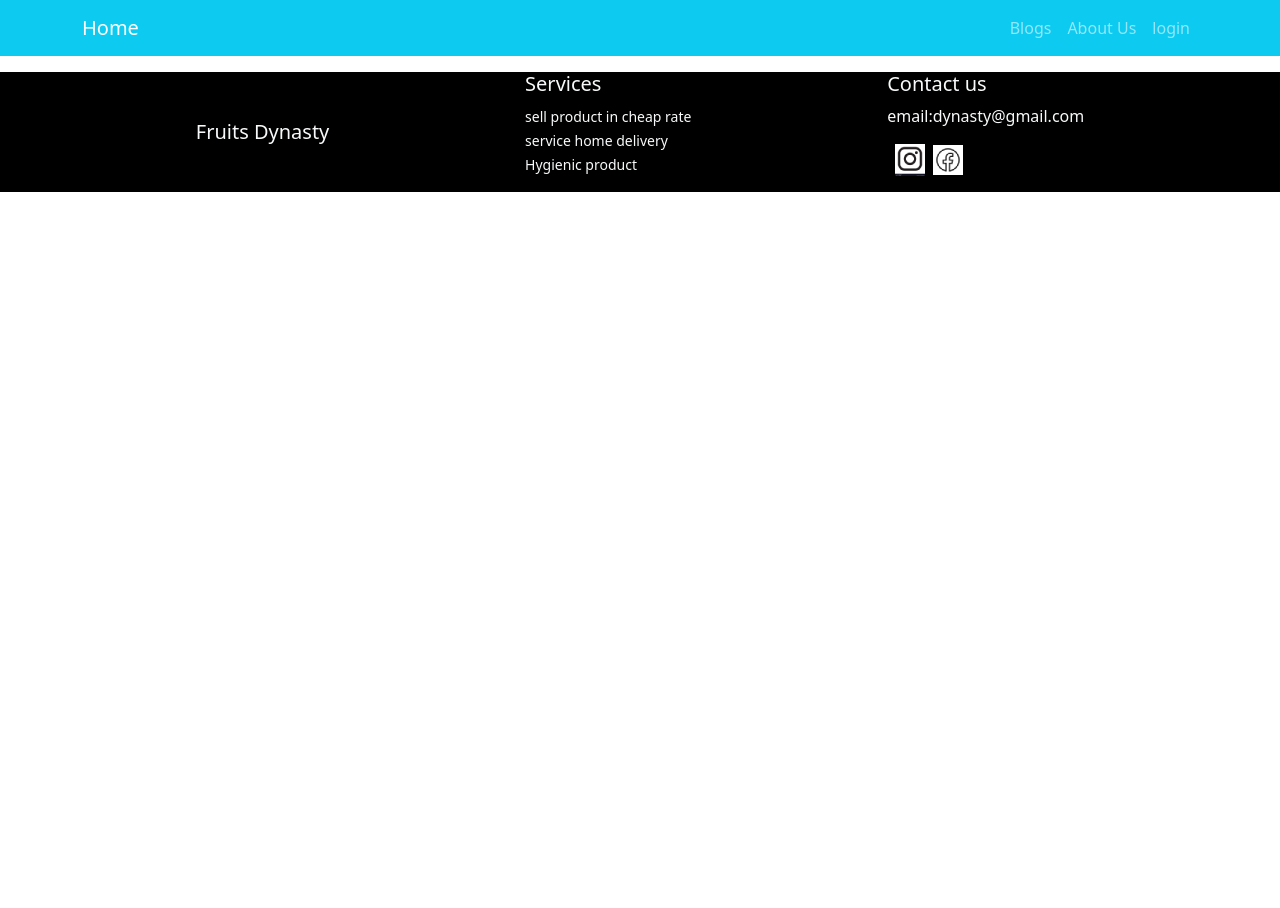
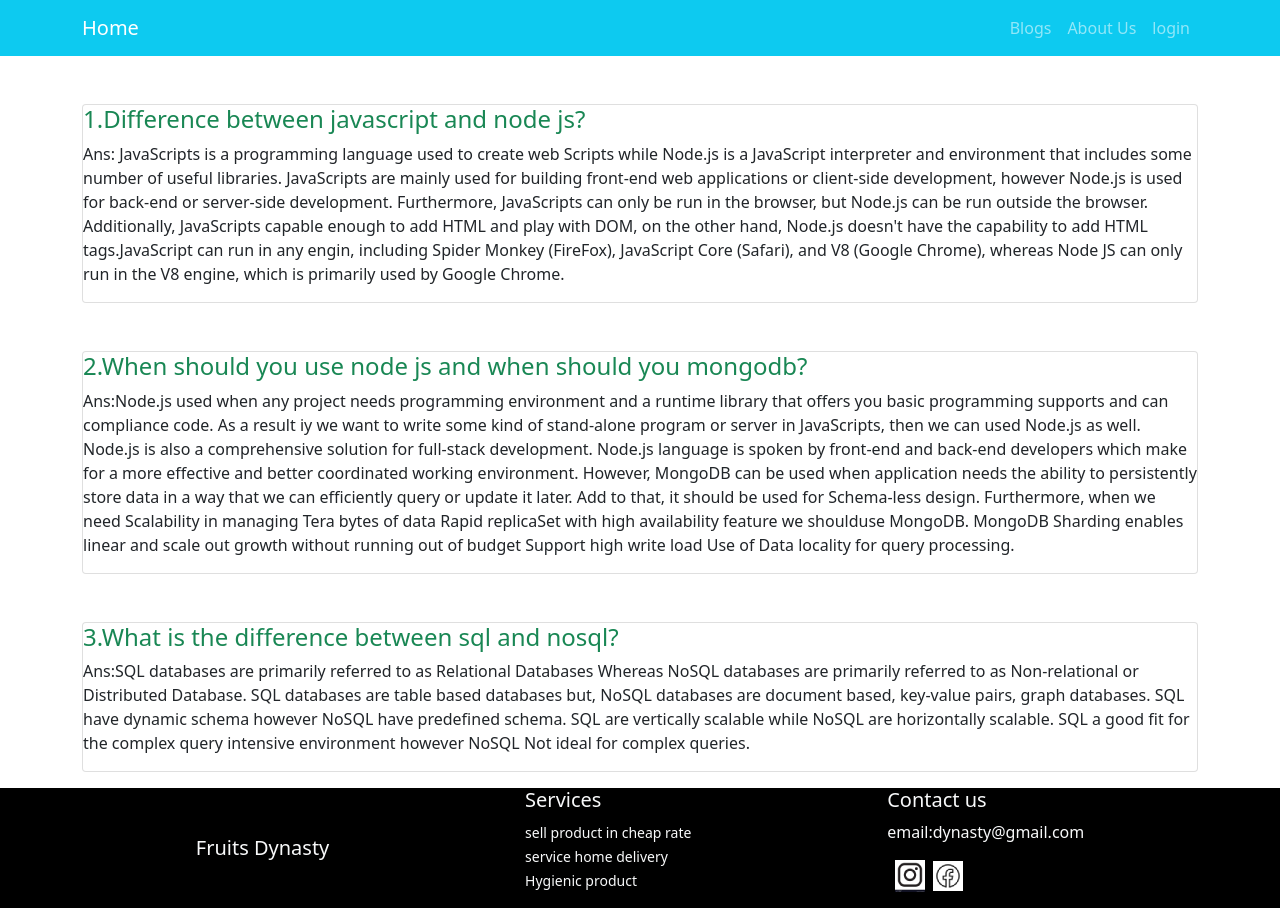
Before and after one commit to Eshshatabdi/fruits-dinesty-client-side, a React (Create React App) app: page /blogs in a window 1280 px wide. Before the commit the page ends 800 px from the top, so only its background shows below. Built offline with nearby package versions, Linux system fonts and the light colour scheme; no server answers.

Commit message:
more item set

```diff
--- a/package.json
+++ b/package.json
@@ -6,6 +6,7 @@
     "@testing-library/jest-dom": "^5.16.4",
     "@testing-library/react": "^13.1.1",
     "@testing-library/user-event": "^13.5.0",
+    "axios": "^0.27.2",
     "bootstrap": "^5.1.3",
     "firebase": "^9.7.0",
     "react": "^18.1.0",
@@ -15,6 +16,7 @@
     "react-hook-form": "^7.30.0",
     "react-router-dom": "^6.3.0",
     "react-scripts": "5.0.1",
+    "react-toastify": "^9.0.1",
     "web-vitals": "^2.1.4"
   },
   "scripts": {
--- a/src/App.js
+++ b/src/App.js
@@ -15,7 +15,8 @@ import Blogs from './Components/Blogs/Blogs';
 import PageNotFound from './Components/PageNotFound/PageNotFound';
 import Footer from './Components/Footer/Footer';
 import About from './Components/About/About';
-// import 'react-toastify/dist/ReactToastify.css'
+import 'react-toastify/dist/ReactToastify.css'
+import { ToastContainer } from 'react-toastify';
 
 
 
@@ -42,7 +43,7 @@ function App() {
         <Route path='*' element={<PageNotFound></PageNotFound>}></Route>
       </Routes>
       <Footer></Footer>
-      {/* <ToastContainer /> */}
+      <ToastContainer />
 
 
     </div>
--- a/src/Components/About/About.js
+++ b/src/Components/About/About.js
@@ -5,7 +5,9 @@ const About = () => {
     return (
         <div className='container mt-5'>
             <div className="row justify-content-center align-items-center ">
+                <h2 className='text-center text-success'>Abou our Quality</h2>
                 <div className="col-md-6">
+
                     <h2 className='text-success text-center'>Our Quality and Storage</h2>
                     <div className="card">
                         <p className=''>
@@ -17,6 +19,7 @@ const About = () => {
                 </div>
                 <div className="col-md-6 mt-5">
                     <img className='w-100' src={quality} alt="" />
+                    https://stormy-depths-75418.herokuapp.com/
                 </div>
             </div>
 
--- a/src/Components/AddItem/AddItem.js
+++ b/src/Components/AddItem/AddItem.js
@@ -12,9 +12,10 @@ const AddItem = () => {
         const description = event.target.description.value;
         const supplierName = user?.displayName;
         const supplierEmail = user?.email;
+        const sold = 0;
         const img = event.target.img.value;
 
-        const data = { name, description, img, price, quantity, supplierName, supplierEmail }
+        const data = { name, description, img, price, quantity, supplierName, supplierEmail, sold }
         const url = `http://localhost:5000/service`
         fetch(url, {
 
@@ -23,7 +24,7 @@ const AddItem = () => {
             headers: {
                 'content-type': 'application/json'
             },
-            body: JSON.stringify(data)
+            body: JSON.stringify(data),
         })
             .then(res => res.json())
             .then(data => alert('successfully data added'))
--- a/src/Components/Blogs/Blogs.js
+++ b/src/Components/Blogs/Blogs.js
@@ -2,7 +2,40 @@ import React from 'react';
 
 const Blogs = () => {
     return (
-        <div>
+        <div className='container mt-2'>
+            <div className="col-md-12">
+                <div className="card my-5">
+                    <h4 className='text-success'> 1.Difference between javascript and node js?</h4>
+                    <p>Ans:
+                        JavaScripts is a programming language used to create web Scripts while Node.js is a JavaScript interpreter and environment that includes some number of useful libraries. JavaScripts are mainly used for building front-end web applications or client-side development, however Node.js is used for back-end or server-side development. Furthermore, JavaScripts can only be run in the browser, but Node.js can be run outside the browser. Additionally, JavaScripts capable enough to add HTML and play with DOM, on the other hand, Node.js doesn't have the capability to add HTML tags.JavaScript can run in any engin, including Spider Monkey (FireFox),
+                        JavaScript Core (Safari), and V8 (Google Chrome), whereas Node JS can only run in the V8 engine, which is primarily used by Google Chrome.
+                    </p>
+                </div>
+                <div className="col-md-12">
+                    <div className="card mb-5">
+
+                        <h4 className='text-success' >2.When should you use node js and when should you mongodb?</h4>
+                        <p>Ans:Node.js used when any project needs programming environment and a runtime library that offers you basic programming supports and can compliance code. As a result iy we want to write some kind of stand-alone program or server in JavaScripts, then we can used Node.js as well. Node.js is also a comprehensive solution for full-stack development. Node.js language is spoken by front-end and back-end developers which make for a more effective and better coordinated working environment.
+                            However, MongoDB can be used when application needs the ability to persistently store data in a way that we can efficiently query or update it later. Add to that, it should be used for Schema-less design. Furthermore, when we need Scalability in managing Tera bytes of data
+                            Rapid replicaSet with high availability feature we shoulduse MongoDB. MongoDB Sharding enables linear and scale out growth without running out of budget Support high write load Use of Data locality for query processing.
+                        </p>
+
+                    </div>
+                </div>
+                <div className="col-md-12">
+
+                    <div className="card">
+                        <h4 className='text-success'>3.What is the difference between sql and nosql?</h4>
+                        <p>Ans:SQL databases are primarily referred to as Relational Databases
+                            Whereas NoSQL databases are primarily referred to as Non-relational or Distributed Database. SQL databases are table based databases but, NoSQL databases are document based, key-value pairs, graph databases.
+                            SQL have dynamic schema however NoSQL have predefined schema.
+                            SQL are vertically scalable while NoSQL
+                            are horizontally scalable.
+                            SQL a good fit for the complex query intensive environment however NoSQL Not ideal for complex queries.</p>
+                    </div>
+                </div>
+
+            </div>
 
         </div>
     );
--- a/src/Components/Home/Item/Item.js
+++ b/src/Components/Home/Item/Item.js
@@ -19,7 +19,7 @@ const Item = ({ item }) => {
                 <h4>Name:{name}</h4>
                 <p>price:${price}/lb</p>
                 <p>Description:{description}</p>
-                <p>Quantity:{quantity}</p>
+                <p>Quantity:{quantity}lb</p>
                 <p>supplier Name:{supplierName}</p>
                 <button onClick={() => navigateToInventory(_id)} className='btn btn-danger'>update</button>
 
--- a/src/Components/Login/GoogleLogin/GoogleLogin.js
+++ b/src/Components/Login/GoogleLogin/GoogleLogin.js
@@ -3,6 +3,7 @@ import { useSignInWithGoogle } from 'react-firebase-hooks/auth';
 import { useNavigate, useLocation } from 'react-router-dom';
 import auth from '../../../firebase.init';
 import google from '../../../images/google (1).png'
+import Loading from '../../Loading/Loading';
 
 const GoogleLogin = () => {
     const [signInWithGoogle, user, loading, error] = useSignInWithGoogle(auth);
@@ -11,6 +12,11 @@ const GoogleLogin = () => {
     let from = location.state?.from?.pathname || "/";
 
     let showError;
+
+
+    if (loading) {
+        return <Loading></Loading>
+    }
     if (error) {
         showError = <p className='text-danger'>Error:{error?.message}</p>
 
--- a/src/Components/Login/Register/Register.js
+++ b/src/Components/Login/Register/Register.js
@@ -3,6 +3,7 @@ import { Button, Form } from 'react-bootstrap';
 import { useCreateUserWithEmailAndPassword, useUpdateProfile } from 'react-firebase-hooks/auth';
 import { Link, useNavigate } from 'react-router-dom';
 import auth from '../../../firebase.init';
+import Loading from '../../Loading/Loading';
 
 
 const Register = () => {
@@ -25,6 +26,11 @@ const Register = () => {
 
 
     ] = useCreateUserWithEmailAndPassword(auth, { sendEmailVerification: true });
+
+
+    if (loading || updating) {
+        return <Loading></Loading>
+    }
 
     const handleName = event => {
         setName(event.target.value);
```
Also changed, not shown: src/Components/InventoryId/InventoryId.js (+10 -2 lines), src/Components/Login/Login/Login.js (+18 -6 lines), src/Components/MoreItem/MoreItem.js (+12 -3 lines), src/Components/MyItem/MyItem.js (+8 -3 lines), 1 other file (tests, documents, lock files or other folders).
